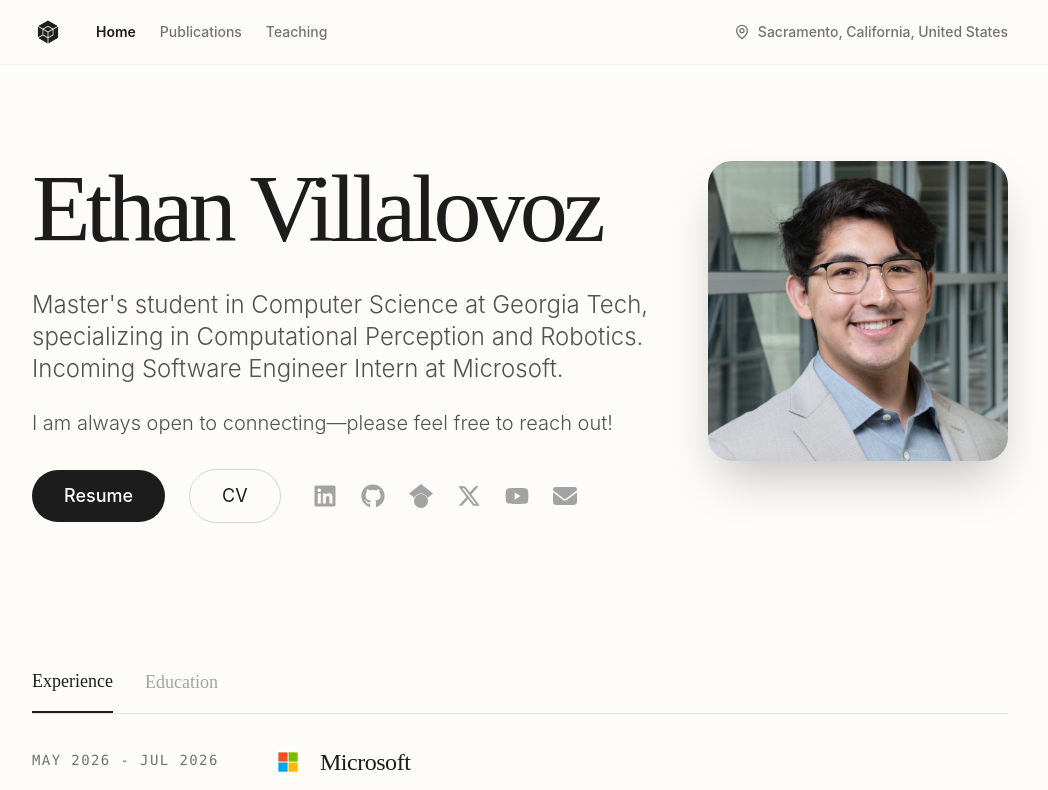
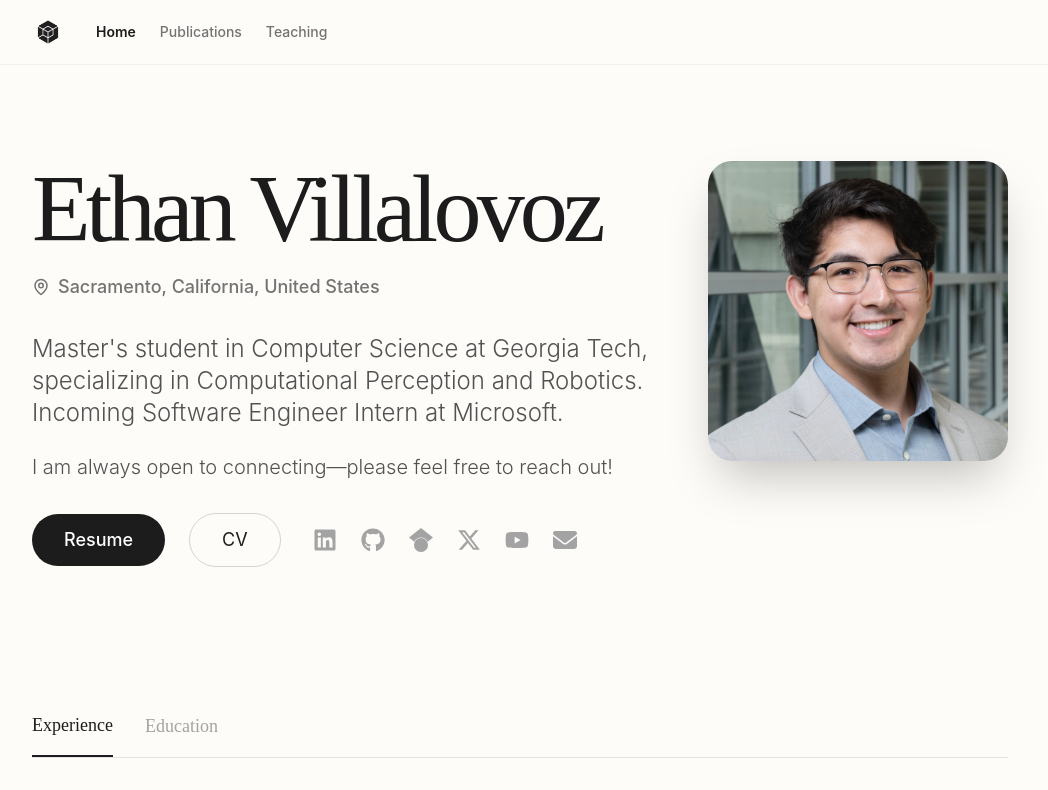
Before and after one commit to ethanvillalovoz/ethanvillalovoz.github.io, a Next.js app: page / in a window 1280 px wide. Shown: the top 790 px of the page, without its empty margins (120-1168 px from the left). Built offline with nearby package versions, Linux system fonts and the light colour scheme.

Commit message:
Add location display to Home page and adjust Navbar layout

```diff
--- a/src/app/page.tsx
+++ b/src/app/page.tsx
@@ -269,10 +269,29 @@ export default function Home() {
 							// initial={{ opacity: 0, y: 20 }}
 							// animate={{ opacity: 1, y: 0 }}
 							// transition={{ duration: 0.7, ease: "easeOut" }}
-							className="text-7xl md:text-8xl font-serif mb-8 text-primary dark:text-white tracking-tighter leading-[0.9]"
+							className="text-7xl md:text-8xl font-serif mb-4 text-primary dark:text-white tracking-tighter leading-[0.9]"
 						>
 							Ethan Villalovoz
 						</h1>
+						<div className="flex items-center gap-2 text-neutral-500 dark:text-neutral-400 select-none mb-8">
+							<svg
+								xmlns="http://www.w3.org/2000/svg"
+								width="18"
+								height="18"
+								viewBox="0 0 24 24"
+								fill="none"
+								stroke="currentColor"
+								strokeWidth="2"
+								strokeLinecap="round"
+								strokeLinejoin="round"
+							>
+								<path d="M20 10c0 6-8 12-8 12s-8-6-8-12a8 8 0 0 1 16 0Z" />
+								<circle cx="12" cy="10" r="3" />
+							</svg>
+							<span className="text-lg font-medium">
+								Sacramento, California, United States
+							</span>
+						</div>
 						<p className="mb-6 text-xl md:text-2xl leading-relaxed text-neutral-600 dark:text-neutral-300 font-light max-w-2xl">
 							Master&apos;s student in Computer Science at Georgia Tech, specializing in Computational Perception and Robotics. Incoming Software Engineer Intern at Microsoft.
 						</p>
--- a/src/components/Navbar.tsx
+++ b/src/components/Navbar.tsx
@@ -56,27 +56,6 @@ export default function Navbar() {
 
 				{/* Right Side: Desktop Toggle & Mobile Hamburger */}
 				<div className="flex items-center gap-4">
-					{/* Location Display (Desktop) */}
-					<div className="hidden md:flex items-center gap-2 text-neutral-500 dark:text-neutral-400 select-none">
-						<svg
-							xmlns="http://www.w3.org/2000/svg"
-							width="16"
-							height="16"
-							viewBox="0 0 24 24"
-							fill="none"
-							stroke="currentColor"
-							strokeWidth="2"
-							strokeLinecap="round"
-							strokeLinejoin="round"
-						>
-							<path d="M20 10c0 6-8 12-8 12s-8-6-8-12a8 8 0 0 1 16 0Z" />
-							<circle cx="12" cy="10" r="3" />
-						</svg>
-						<span className="text-sm font-medium">
-							Sacramento, California, United States
-						</span>
-					</div>
-
 					{/* Hamburger Button (Mobile) */}
 					<button
 						className="md:hidden flex flex-col justify-center items-center w-10 h-10 rounded focus:outline-none focus:ring-2 focus:ring-primary ml-auto"
@@ -111,26 +90,6 @@ export default function Navbar() {
 								{link.name}
 							</Link>
 						))}
-						{/* Location Display (Mobile) */}
-						<div className="flex items-center gap-2 text-neutral-500 dark:text-neutral-400 select-none pt-2">
-							<svg
-								xmlns="http://www.w3.org/2000/svg"
-								width="18"
-								height="18"
-								viewBox="0 0 24 24"
-								fill="none"
-								stroke="currentColor"
-								strokeWidth="2"
-								strokeLinecap="round"
-								strokeLinejoin="round"
-							>
-								<path d="M20 10c0 6-8 12-8 12s-8-6-8-12a8 8 0 0 1 16 0Z" />
-								<circle cx="12" cy="10" r="3" />
-							</svg>
-							<span className="text-lg font-medium">
-								Sacramento, California, United States
-							</span>
-						</div>
 					</div>
 				</div>
 			)}
```
